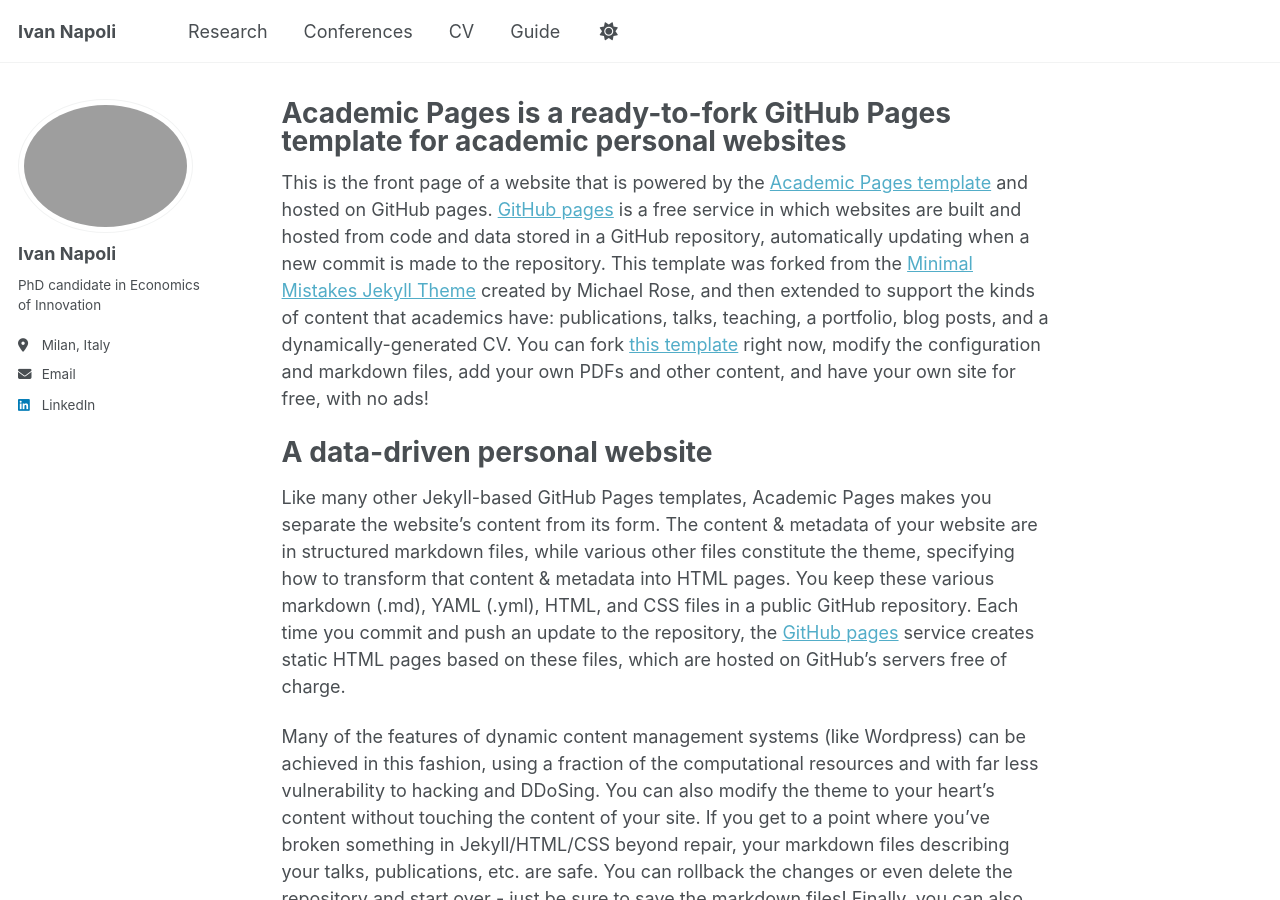
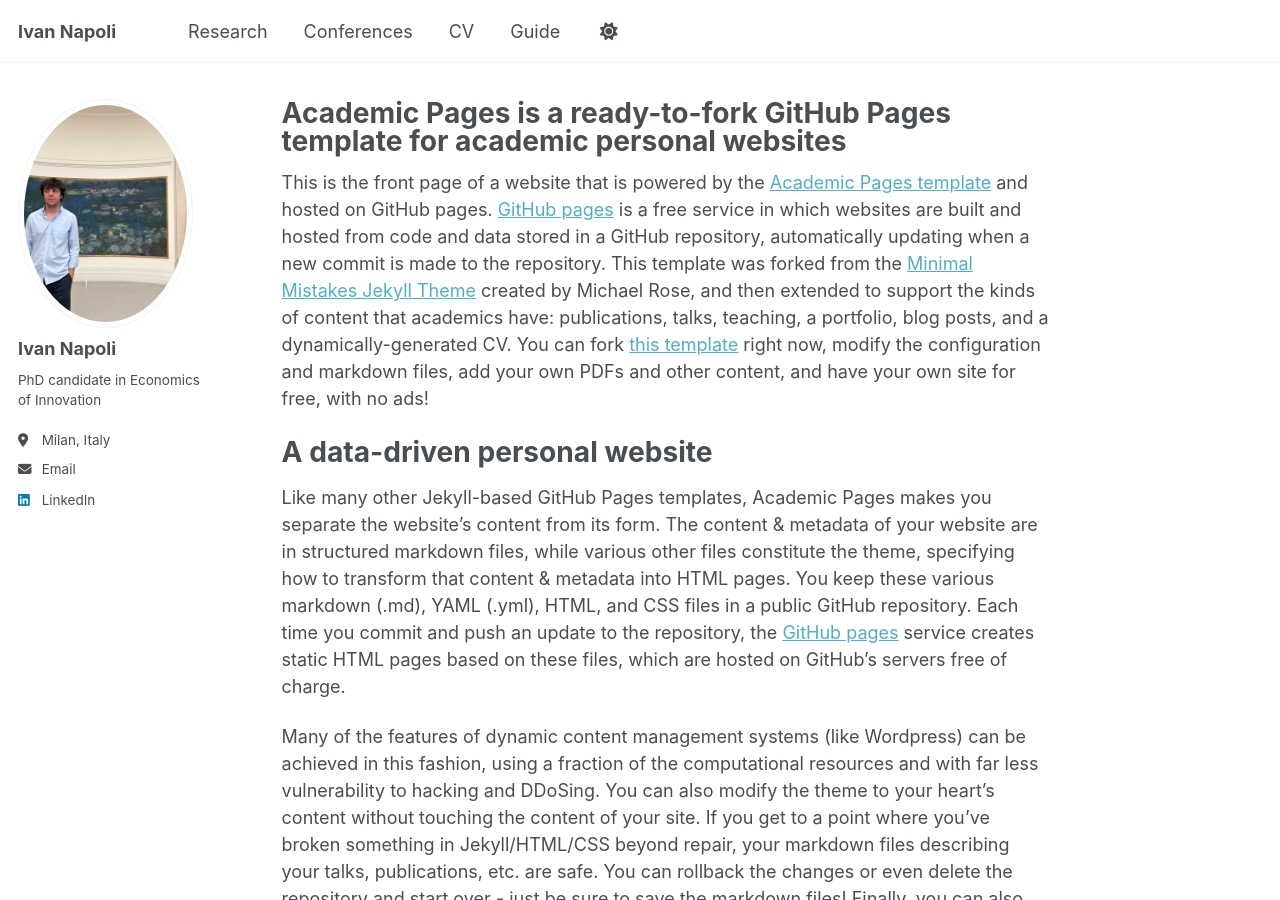
Before and after one commit to IvanNapo/IvanNapo.github.io, a Jekyll site: the page built from _pages/about.md, in a window 1280 px wide and 900 px high. Built offline with Jekyll 4.4.1, drawn with Linux system fonts in a browser that asks for light colours.

Commit message:
Update _config.yml

```diff
--- a/_config.yml
+++ b/_config.yml
@@ -22,7 +22,7 @@ repository               : "academicpages/academicpages.github.io"
 #               Additional customization can be done by editing /_includes/author-profile.html
 author:
   # Biographic information
-  avatar           : "website.png"
+  avatar           : "website.jpeg"
   name             : "Ivan Napoli"
   pronouns         : # example: "she/her"
   bio              : "PhD candidate in Economics of Innovation"
```
